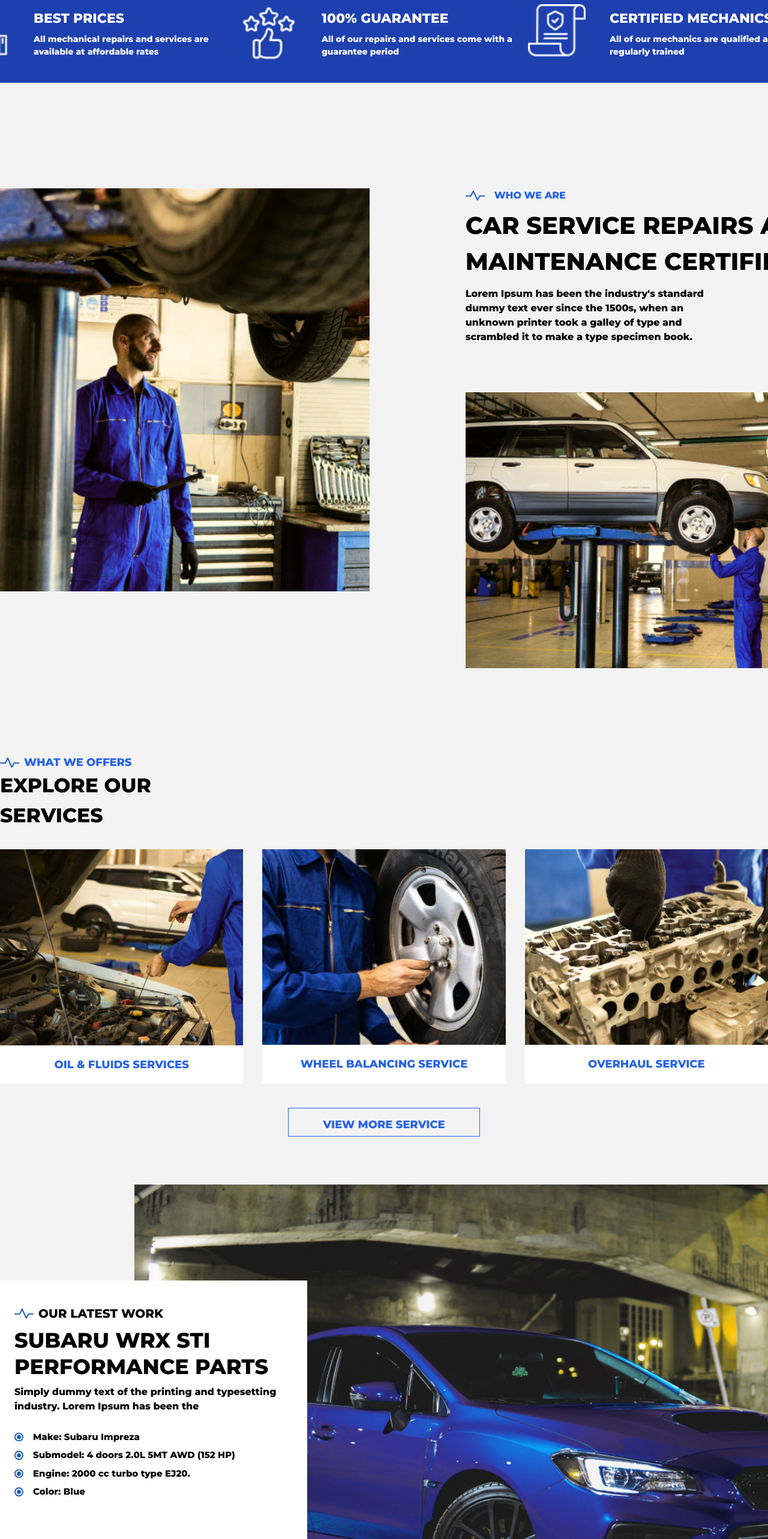
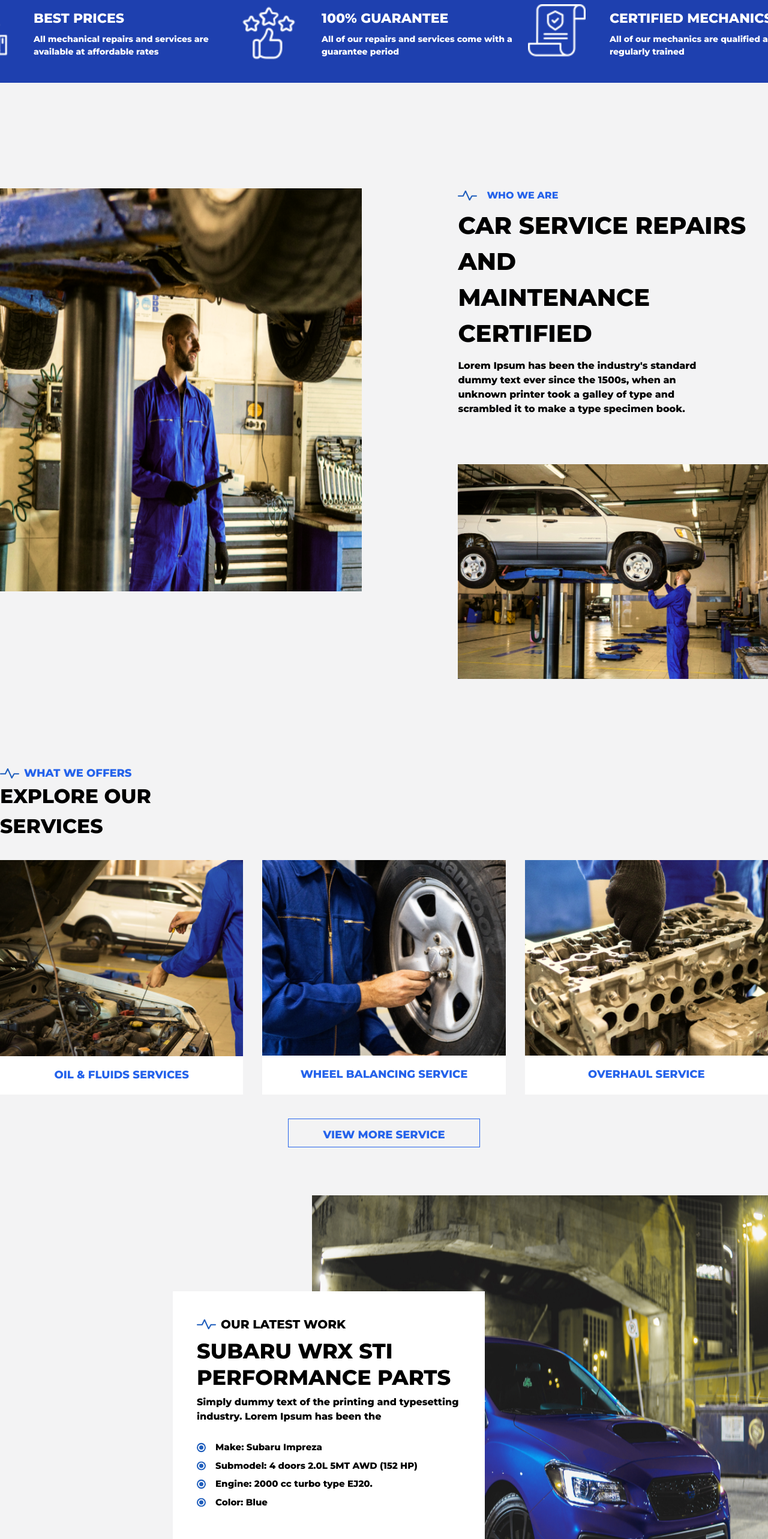
Before and after one commit to abz-abhi/autogarage, a React (Vite) app: page / in a window 1280 px wide. Shown: the part 860-3426 px from the top of the page at 60% size. Built offline with nearby package versions, Linux system fonts and the light colour scheme.

Commit message:
big screen complite

```diff
--- a/src/pages/page2.jsx
+++ b/src/pages/page2.jsx
@@ -1,6 +1,7 @@
 function Page2() {
   return (
-    <div className=" bg-[rgb(243,243,244)] max-w-[2000px] flex justify-center items-center">
+    <div className="bg-[rgb(243,243,244)] max-w-[2000px]  w-screen ">
+      <div className=" flex justify-center items-center">
         <div className="bg w-[100rem] mt-44 flex gap-40">
           {/* left page */}
           <div>
@@ -36,6 +37,7 @@ function Page2() {
           </div>
         </div>
       </div>
+    </div>
   );
 }
 export default Page2;
--- a/src/pages/page3.jsx
+++ b/src/pages/page3.jsx
@@ -1,7 +1,8 @@
 import Services from "../components/services";
 function Page3() {
   return (
-    <div className="bg-[rgb(243,243,244)] max-w-[2000px] flex justify-center ">
+    <div className="bg-[rgb(243,243,244)] max-w-[2000px]  w-screen ">
+      <div className=" flex justify-center ">
         <div className="flex flex-col items-center mt-36 ">
           {/* head container */}
           <div className=" mr-[61rem] ">
@@ -31,6 +32,7 @@ function Page3() {
           </button>
         </div>
       </div>
+    </div>
   );
 }
 export default Page3;
--- a/src/pages/page4.jsx
+++ b/src/pages/page4.jsx
@@ -1,6 +1,7 @@
 function Page4() {
   return (
-    <div className="bg-[rgb(243,243,244)] max-w-[2000px] flex   flex-col justify-center">
+    <div className="bg-[rgb(243,243,244)] max-w-[2000px]  w-screen ">
+      <div className=" flex   flex-col justify-center">
         <div className="pt-20">
           <div className="flex justify-end items-start  relative">
             {/* latest work */}
@@ -51,6 +52,7 @@ function Page4() {
           </div>
         </div>
       </div>
+    </div>
   );
 }
 export default Page4;
--- a/src/pages/page5.jsx
+++ b/src/pages/page5.jsx
@@ -2,8 +2,8 @@ import Reviews from "../components/reviews";
 
 function Page5() {
   return (
-    <div>
-      <div className="space-y-4 flex pt-20 flex-col max-w-[2000px] bg-[rgb(243,243,244)] justify-center items-center">
+    <div className="bg-[rgb(243,243,244)] max-w-[2000px]   w-screen x">
+      <div className="space-y-4 flex mt-5 pt-20 flex-col justify-center items-center">
         <div className="flex flex-col space-y-1 mr-[38rem]">
           <h1 className="flex gap-4">
             <img src="../public/separator-carsblue.svg" alt="" />
--- a/src/pages/page6.jsx
+++ b/src/pages/page6.jsx
@@ -3,11 +3,12 @@ import ContactBox from "../components/leftside";
 
 function Page6() {
   return (
-    <div className="bg-[rgb(243,243,244)] max-w-[2000px]  w-screen ">
-      <div className=" pt-20  ">
+    <div className="bg-[rgb(243,243,244)] max-w-[2000px] w-screen   ">
+      <div>
+        <div className=" pt-20 w-fit mt-20  ">
           {/* background image  */}
-        <div className="bg-blue-700 w-[93rem] h-[48rem] flex justify-end items-end">
-          <div className="relative w-[70rem] h-[40rem]   overflow-hidden">
+          <div className="bg-blue-700 w-[95rem]  h-[48rem] flex justify-end items-end">
+            <div className="relative bg-blue-700 w-[70rem] h-[40rem]">
               <img
                 className="object-cover ml-28 h-full w-full filter brightness-75"
                 src="../public/track tires.png"
@@ -20,9 +21,12 @@ function Page6() {
             </div>
           </div>
           {/* right left box */}
-        <div className="relative bottom-[40rem] w-fit ml-40 gap-[35rem] flex  ">
+          <div className="relative bottom-[40rem] left-40 max-w-[120rem]">
+            <div className="  flex justify-between ">
               <ContactBox />
               <HelpBox />
+            </div>
+          </div>
         </div>
       </div>
     </div>
```
Lines whose indentation alone changed are shown as unchanged.
